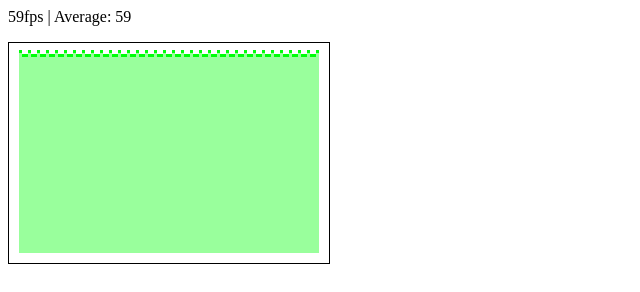
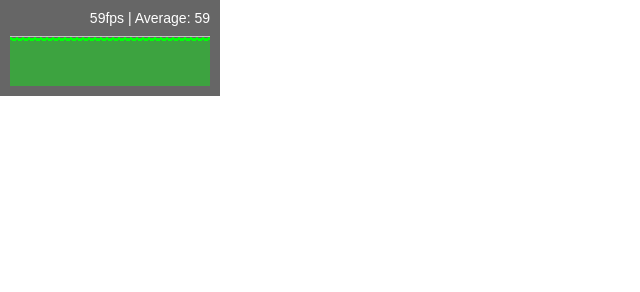
Before and after one commit to martin-banks/fps-meter, a plain HTML site: page src/index.html in a window 1280 px wide. Shown: the whole page, without its empty margins (0-640 px from the left). Drawn offline with Linux system fonts and the light colour scheme.

Commit message:
styles meter

```diff
--- a/src/index.css
+++ b/src/index.css
@@ -1,9 +1,29 @@
+* {
+  box-sizing: border-box;
+}
+
+.fps {
+  position: fixed;
+  top: 0;
+  left: 0;
+  width: 220px;
+  background: rgba(0, 0, 0, 0.6);
+  color: white;
+  font-family: sans-serif;
+  padding: 10px;
+}
+
+p {
+  text-align: right;
+  margin: 0;
+  margin-bottom: 10px;
+  font-size: 14px
+}
+
 .fps__history {
-  border: solid 1px;
-  height: 200px;
-  width: 300px;
-  padding: 10px;
+  height: 50px;
   display: flex;
+  border-top: solid 1px rgba(255, 255, 255, 0.6);
 }
 
 .fps__history--tick {
```
